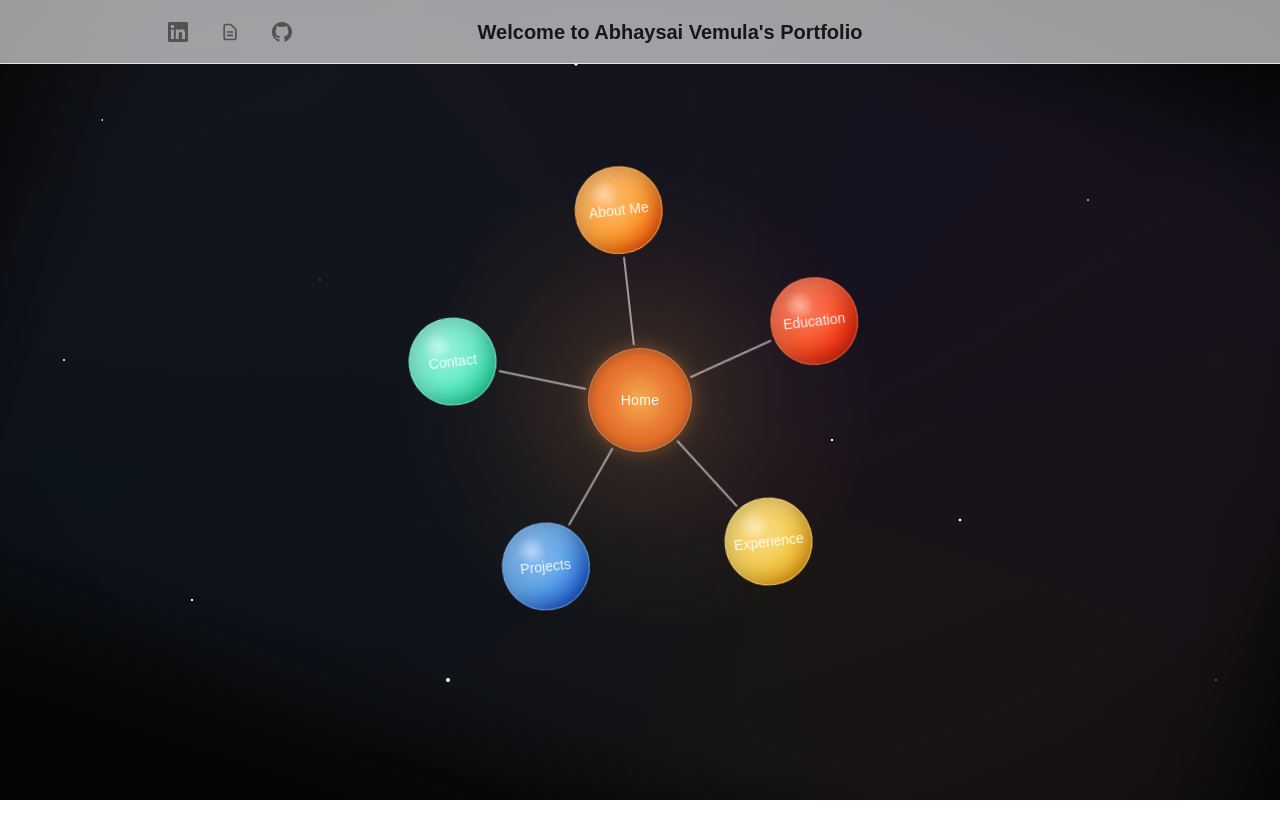
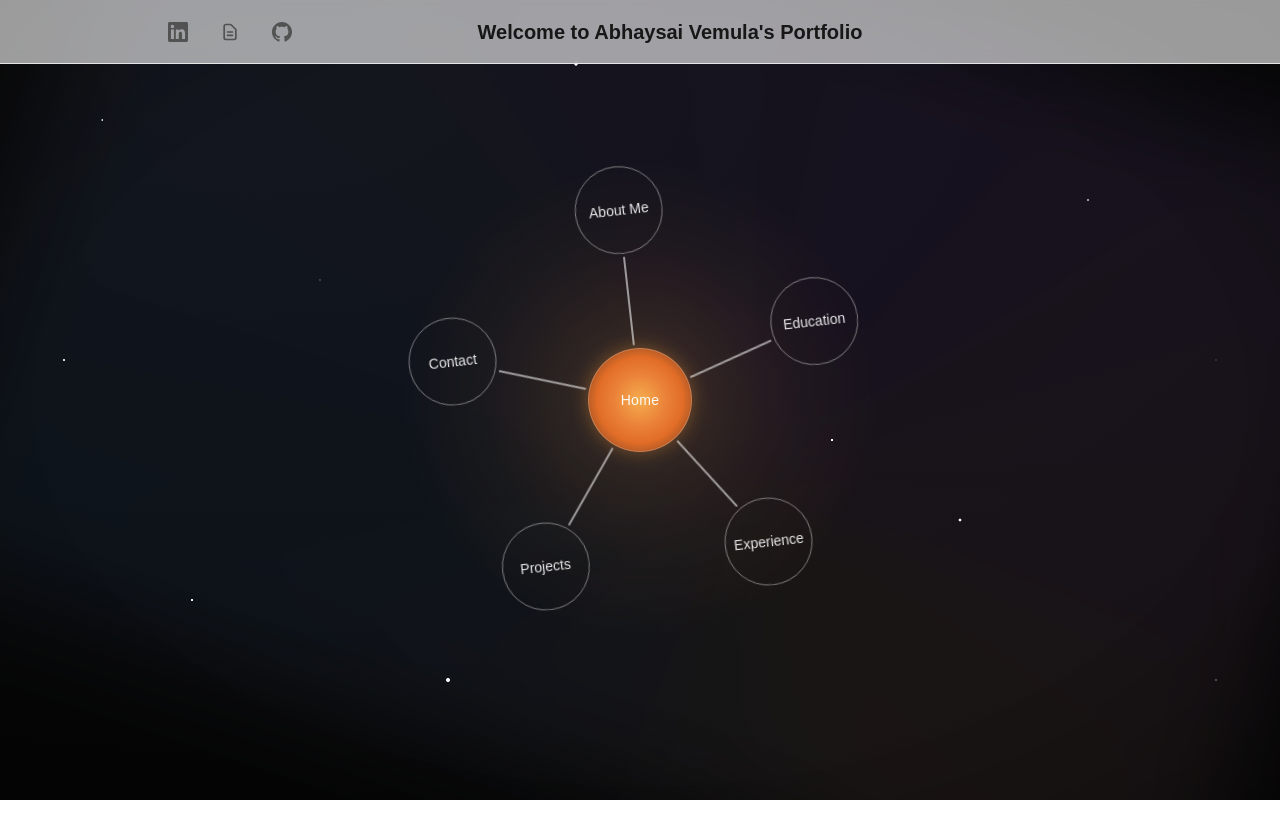
Before and after one commit to abhaysaiv0618/Personal-Website, a Next.js app in the folder web/: page / in a window 1280 px wide. Shown: the top 838 px of the page. Built offline with nearby package versions, Linux system fonts and the light colour scheme.

Commit message:
changed sphere colors + added blue green hue

```diff
--- a/web/src/components/graph/GraphNav.tsx
+++ b/web/src/components/graph/GraphNav.tsx
@@ -250,15 +250,6 @@ export default function GraphNav({ onSelect }: GraphNavProps) {
 
           {/* Satellites */}
           {positions.map(({ node, x, y }, i) => {
-            // Simple palettes via CSS vars (no logic changes to orbit):
-            // Feel free to tweak the arrays later.
-            const hues = [32, 12, 45, 210, 165, 280]; // warm → cool variance
-            const sat = [92, 88, 85, 70, 72, 78];
-            const lum = [56, 52, 60, 58, 62, 55];
-            const H = hues[i % hues.length];
-            const S = sat[i % sat.length];
-            const L = lum[i % lum.length];
-
             return (
               <button
                 key={node.id}
@@ -266,30 +257,18 @@ export default function GraphNav({ onSelect }: GraphNavProps) {
                 className={clsx(
                   "absolute -translate-x-1/2 -translate-y-1/2",
                   "rounded-full select-none text-white/90 font-medium cursor-pointer",
-                  "backdrop-blur-[1px] border border-white/15",
-                  "hover:scale-[1.06] transition-all duration-150 ease-out",
-                  "focus:outline-none focus-visible:ring-2 focus-visible:ring-white/60",
-                  "planetSphere" // Add planetSphere for visual enhancements
+                  "backdrop-blur-[1px] border border-[#C0C0C0]/60",
+                  "bg-transparent hover:bg-cyan-500/20",
+                  "hover:scale-[1.06] hover:shadow-[0_0_20px_rgba(34,211,238,0.4)]",
+                  "hover:border-cyan-400/80 transition-all duration-150 ease-out",
+                  "focus:outline-none focus-visible:ring-2 focus-visible:ring-white/60"
                 )}
-                style={
-                  {
-                    left: `${x}px`,
-                    top: `${y}px`,
-                    width: NODE_DIAM,
-                    height: NODE_DIAM,
-                    // Visual palette only:
-                    // HSL base & band/texture strength:
-                    // --ph: hue, --ps: saturation, --pl: lightness
-                    // --tex: texture strength (0..1), --shine: highlight strength (0..1)
-                    // --rim: rim-light strength (0..1)
-                    "--ph": H,
-                    "--ps": `${S}%`,
-                    "--pl": `${L}%`,
-                    "--tex": 0.25,
-                    "--shine": 0.9,
-                    "--rim": 0.6,
-                  } as React.CSSProperties
-                }
+                style={{
+                  left: `${x}px`,
+                  top: `${y}px`,
+                  width: NODE_DIAM,
+                  height: NODE_DIAM,
+                }}
                 aria-label={node.label}
                 onClick={(e) => activate(node, e.currentTarget)}
                 onKeyDown={(e) => {
```
